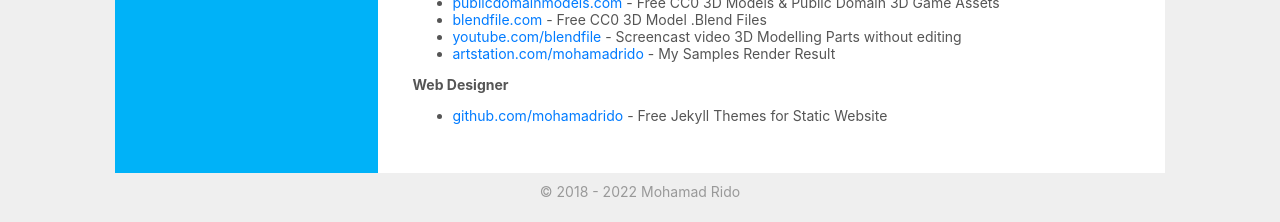
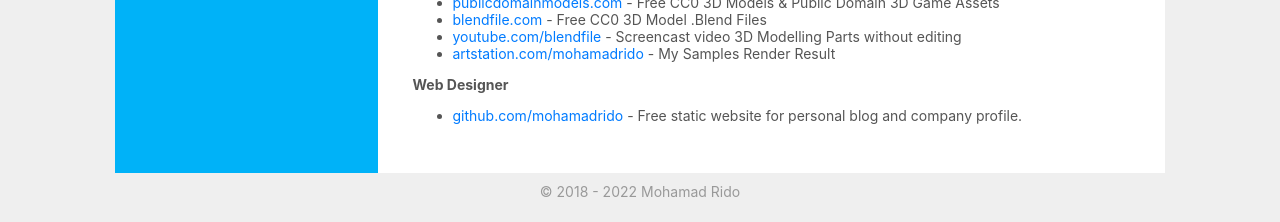
Before and after one commit to mohamadrido/about, a Jekyll site: the page built from index.html, in a window 1280 px wide. Shown: the part 1390-1612 px from the top of the page. Built offline with Jekyll 4.4.1, drawn with Linux system fonts in a browser that asks for light colours.

Commit message:
Update index.html

```diff
--- a/index.html
+++ b/index.html
@@ -129,7 +129,7 @@
 
     <b>Web Designer</b>
       <ul>
-      <li><a href="https://github.com/mohamadrido">github.com/mohamadrido</a> - Free Jekyll Themes for Static Website</li>
+      <li><a href="https://github.com/mohamadrido">github.com/mohamadrido</a> - Free static website for personal blog and company profile.</li>
       </ul>
     </div>
 
```
